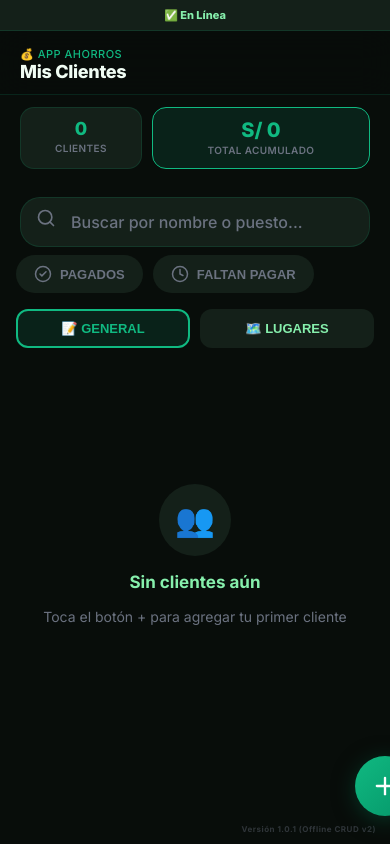
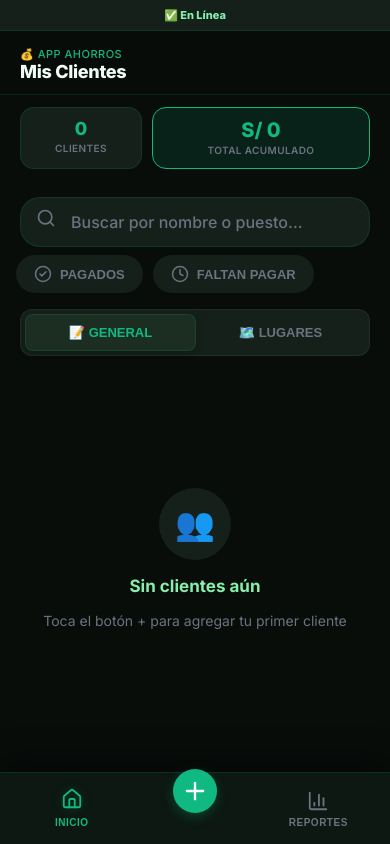
Before and after one commit to daveli21998-source/APP-AHORRO, a React (Vite) app: page / in a window 390 px wide. Built offline with nearby package versions, Linux system fonts and the light colour scheme.

Commit message:
feat: optimize mobile UI/UX and navigation

```diff
--- a/src/components/HomeScreen.jsx
+++ b/src/components/HomeScreen.jsx
@@ -1,5 +1,5 @@
 import { useState, useEffect } from 'react';
-import { Plus, Users, TrendingUp, ChevronDown, CheckCircle2, Clock, FileDown } from 'lucide-react';
+import { Plus, Users, TrendingUp, ChevronDown, CheckCircle2, Clock, FileDown, DollarSign, Home, BarChart3, Settings } from 'lucide-react';
 import SearchBar from './SearchBar';
 import { buscarClientes } from '../db';
 
@@ -89,20 +89,22 @@ export default function HomeScreen({ clientes, onSelectClient, onAddClient, onEx
                 </button>
             </div>
 
-            {/* Opciones de Vista */}
-            <div style={{ display: 'flex', gap: 10, padding: '0 16px', marginBottom: 12 }}>
+            {/* Opciones de Vista (Segmented Control) */}
+            <div className="segmented-control-wrapper">
+                <div className="segmented-control">
                     <button
-                    style={{ flex: 1, padding: '10px', borderRadius: 12, background: activeTab === 'lista' ? 'var(--primary-soft)' : 'var(--surface-2)', border: `2px solid ${activeTab === 'lista' ? 'var(--primary)' : 'transparent'}`, color: activeTab === 'lista' ? 'var(--primary)' : 'var(--text-2)', fontWeight: 700, fontSize: 13, cursor: 'pointer', transition: 'all 0.15s' }}
+                        className={`segmented-item ${activeTab === 'lista' ? 'active' : ''}`}
                         onClick={() => setActiveTab('lista')}
                     >
                         📝 GENERAL
                     </button>
                     <button
-                    style={{ flex: 1, padding: '10px', borderRadius: 12, background: activeTab === 'lugares' ? 'rgba(59,130,246,0.12)' : 'var(--surface-2)', border: `2px solid ${activeTab === 'lugares' ? '#60a5fa' : 'transparent'}`, color: activeTab === 'lugares' ? '#60a5fa' : 'var(--text-2)', fontWeight: 700, fontSize: 13, cursor: 'pointer', transition: 'all 0.15s' }}
+                        className={`segmented-item ${activeTab === 'lugares' ? 'active' : ''}`}
                         onClick={() => setActiveTab('lugares')}
                     >
                         🗺️ LUGARES
                     </button>
+                </div>
             </div>
 
             {/* Lista */}
@@ -125,12 +127,10 @@ export default function HomeScreen({ clientes, onSelectClient, onAddClient, onEx
                     filtrados.map(cliente => {
                         const pagado = cliente.pagadoHoy;
                         return (
-                            <button
+                            <div
                                 key={cliente.id}
-                                id={`client-${cliente.id}`}
                                 className={`client-card ${pagado ? 'status-paid' : 'status-pending'}`}
                                 onClick={() => onSelectClient(cliente)}
-                                style={{ width: '100%', textAlign: 'left', font: 'inherit' }}
                             >
                                 <div className={`client-avatar ${pagado ? 'status-paid' : 'status-pending'}`}>
                                     {getInitials(cliente.nombre)}
@@ -138,37 +138,28 @@ export default function HomeScreen({ clientes, onSelectClient, onAddClient, onEx
                                 <div className="client-info">
                                     <div className="client-name" style={{ display: 'flex', alignItems: 'center', gap: 6 }}>
                                         {cliente.nombre}
-                                        {pagado ? (
-                                            <CheckCircle2 size={16} color="var(--color-paid)" />
-                                        ) : (
-                                            <Clock size={16} color="var(--color-pending)" />
-                                        )}
+                                        {pagado && <CheckCircle2 size={16} color="var(--color-paid)" />}
                                     </div>
                                     <div className="client-meta">
-                                        {cliente.puesto && (
-                                            <span className="puesto-badge">📍 {cliente.puesto}</span>
-                                        )}
-                                        {cliente.pasaje && (
-                                            <span style={{ background: 'rgba(59,130,246,0.15)', color: '#60a5fa', border: '1px solid rgba(59,130,246,0.2)', borderRadius: 8, padding: '4px 10px', fontSize: 13.5, fontWeight: 800 }}>
-                                                🚪 Pasaje {cliente.pasaje}
-                                            </span>
-                                        )}
+                                        {cliente.puesto && <span className="puesto-badge">📍 {cliente.puesto}</span>}
                                         <span style={{
                                             background: cliente.tipoAhorro === 'ambos' ? 'var(--info-soft)' : (cliente.tipoAhorro === 'puesto' ? 'var(--color-puesto-soft)' : 'var(--color-normal-soft)'),
                                             color: cliente.tipoAhorro === 'ambos' ? 'var(--info)' : (cliente.tipoAhorro === 'puesto' ? 'var(--color-puesto)' : 'var(--color-normal)'),
                                             border: `1px solid ${cliente.tipoAhorro === 'ambos' ? 'rgba(59,130,246,0.2)' : (cliente.tipoAhorro === 'puesto' ? 'rgba(245,158,11,0.2)' : 'rgba(59,130,246,0.2)')}`,
-                                            borderRadius: 8, padding: '4px 10px', fontSize: 13.5, fontWeight: 800
+                                            borderRadius: 8, padding: '4px 8px', fontSize: 11, fontWeight: 800
                                         }}>
-                                            {cliente.tipoAhorro === 'ambos' ? '⚖️ AHORRO COMPLETO' : (cliente.tipoAhorro === 'puesto' ? '🏪 AHORRO PUESTO' : '💰 AHORRO NORMAL')}
+                                            {cliente.tipoAhorro === 'ambos' ? '秤 COMPLETO' : (cliente.tipoAhorro === 'puesto' ? '🏪 PUESTO' : '💰 NORMAL')}
                                         </span>
                                     </div>
-                                    {cliente.lugar && (
-                                        <div style={{ color: 'var(--text-1)', fontSize: 12.5, fontWeight: 700, letterSpacing: 0.3, display: 'flex', alignItems: 'center', gap: 6, marginTop: 8 }}>
-                                            🗺️ {cliente.lugar}
                                 </div>
-                                    )}
+
+                                {/* Acción rápida móvil */}
+                                <div className="client-card-actions">
+                                    <div className="btn-card-action" onClick={(e) => { e.stopPropagation(); onSelectClient(cliente); }}>
+                                        <DollarSign size={18} />
                                     </div>
-                            </button>
+                                </div>
+                            </div>
                         );
                     })
                 ) : (
@@ -306,15 +297,22 @@ export default function HomeScreen({ clientes, onSelectClient, onAddClient, onEx
                 )}
             </div>
 
-            {/* FAB */}
-            <button
-                id="btn-add-client"
-                className="fab"
-                onClick={onAddClient}
-                aria-label="Agregar cliente"
-            >
+            {/* Navbar Inferior (Móvil) */}
+            <nav className="bottom-nav">
+                <button className="nav-item active">
+                    <div className="nav-item-icon"><Home size={22} /></div>
+                    <span className="nav-item-label">Inicio</span>
+                </button>
+                <button className="nav-item" onClick={onAddClient}>
+                    <div className="nav-item-icon" style={{ background: 'var(--primary)', color: 'white', borderRadius: '50%', width: 44, height: 44, marginTop: -20, boxShadow: '0 4px 12px var(--primary-glow)' }}>
                         <Plus size={28} />
+                    </div>
                 </button>
+                <button className="nav-item" onClick={() => setActiveTab('lugares')}>
+                    <div className="nav-item-icon"><BarChart3 size={22} /></div>
+                    <span className="nav-item-label">Reportes</span>
+                </button>
+            </nav>
         </>
     );
 }
--- a/src/index.css
+++ b/src/index.css
@@ -49,6 +49,12 @@
   --shadow-modal: 0 20px 60px rgba(0, 0, 0, 0.7);
 
   --transition: 0.18s cubic-bezier(0.4, 0, 0.2, 1);
+
+  /* Safe Areas */
+  --safe-top: env(safe-area-inset-top, 0px);
+  --safe-bottom: env(safe-area-inset-bottom, 0px);
+  --safe-left: env(safe-area-inset-left, 0px);
+  --safe-right: env(safe-area-inset-right, 0px);
 }
 
 /* ─── Reset ─────────────────────────────────────────────────── */
@@ -830,7 +836,7 @@ body {
   background: var(--surface);
   border-radius: var(--radius-xl) var(--radius-xl) 0 0;
   border-top: 1px solid var(--border);
-  padding: 24px 24px 40px;
+  padding: 24px 24px calc(40px + var(--safe-bottom));
   animation: sheetIn 0.28s cubic-bezier(0.34, 1.56, 0.64, 1);
 }
 
@@ -1144,3 +1150,140 @@ body {
 .pending-badge:active {
   transform: translateX(-50%) scale(0.95);
 }
+
+/* ─── Bottom Navigation (Native Style) ─────────────────────── */
+.bottom-nav {
+  position: fixed;
+  bottom: 0;
+  left: 50%;
+  transform: translateX(-50%);
+  width: 100%;
+  max-width: 480px;
+  background: rgba(13, 26, 18, 0.95);
+  backdrop-filter: blur(20px);
+  -webkit-backdrop-filter: blur(20px);
+  border-top: 1px solid var(--border);
+  display: flex;
+  justify-content: space-around;
+  padding: 10px 10px calc(10px + var(--safe-bottom));
+  z-index: 400;
+  box-shadow: 0 -10px 30px rgba(0,0,0,0.5);
+}
+
+.nav-item {
+  flex: 1;
+  display: flex;
+  flex-direction: column;
+  align-items: center;
+  gap: 4px;
+  background: transparent;
+  border: none;
+  color: var(--text-3);
+  cursor: pointer;
+  transition: all 0.2s cubic-bezier(0.4, 0, 0.2, 1);
+  padding: 6px 0;
+  border-radius: 12px;
+}
+
+.nav-item.active {
+  color: var(--primary);
+}
+
+.nav-item-icon {
+  width: 24px;
+  height: 24px;
+  display: flex;
+  align-items: center;
+  justify-content: center;
+  transition: transform 0.2s;
+}
+
+.nav-item.active .nav-item-icon {
+  transform: translateY(-2px);
+  filter: drop-shadow(0 0 5px var(--primary-glow));
+}
+
+.nav-item-label {
+  font-size: 10px;
+  font-weight: 700;
+  text-transform: uppercase;
+  letter-spacing: 0.5px;
+}
+
+/* ─── Segmented Control (Pestañas móviles) ─────────────────── */
+.segmented-control-wrapper {
+  padding: 0 20px;
+  margin-bottom: 12px;
+}
+
+.segmented-control {
+  display: flex;
+  background: var(--surface-2);
+  padding: 4px;
+  border-radius: 12px;
+  border: 1px solid var(--border-2);
+}
+
+.segmented-item {
+  flex: 1;
+  padding: 10px;
+  border: none;
+  background: transparent;
+  color: var(--text-3);
+  font-size: 13px;
+  font-weight: 800;
+  cursor: pointer;
+  border-radius: 8px;
+  transition: all 0.2s;
+}
+
+.segmented-item.active {
+  background: var(--surface-3);
+  color: var(--primary);
+  box-shadow: 0 2px 8px rgba(0,0,0,0.2);
+  border: 1px solid var(--border);
+}
+
+/* ─── Quick Actions on Cards ────────────────────────────────── */
+.client-card-actions {
+  display: flex;
+  align-items: center;
+  gap: 8px;
+  margin-left: 8px;
+}
+
+.btn-card-action {
+  width: 42px;
+  height: 42px;
+  border-radius: 12px;
+  background: var(--surface-3);
+  border: 1px solid var(--border);
+  color: var(--primary);
+  display: flex;
+  align-items: center;
+  justify-content: center;
+  cursor: pointer;
+  transition: all 0.2s;
+}
+
+.btn-card-action:active {
+  transform: scale(0.9);
+  background: var(--primary-soft);
+}
+
+/* Native-like Active states */
+.btn-save:active,
+.quick-btn:active,
+.tipo-btn:active,
+.btn-primary:active,
+.btn-secondary:active {
+  transform: scale(0.96) !important;
+  opacity: 0.8;
+}
+
+/* Inputs optimization */
+input[type="number"],
+input[inputmode="decimal"] {
+  font-feature-settings: "tnum";
+  font-variant-numeric: tabular-nums;
+}
```
Also changed, not shown: src/components/ClientDetail.jsx (+8 -3 lines). Lines whose indentation alone changed are shown as unchanged.
